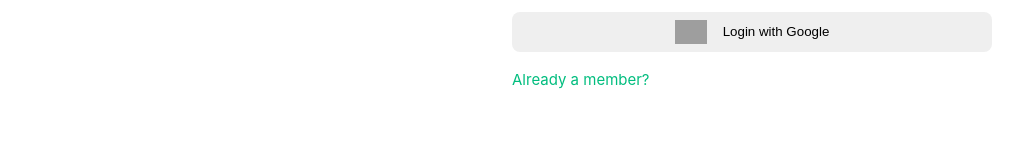
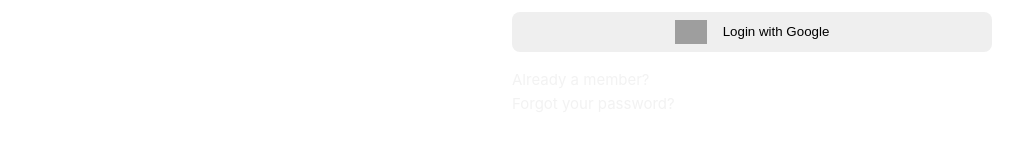
Before and after one commit to diogenesOliver/Task-s, a Vue app in the folder web/: page / in a window 1280 px wide. Shown: the part 551-702 px from the top of the page, without its empty margins (128-1151 px from the left). Built offline with nearby package versions, Linux system fonts and the light colour scheme; grey boxes are pictures that could not be loaded.

Commit message:
feat: Finalizing sig-in page

```diff
--- a/web/src/components/SignInComponent.vue
+++ b/web/src/components/SignInComponent.vue
@@ -23,7 +23,9 @@ import ButtonComponent from './ButtonComponent.vue';
             Login with Google
         </button>
 
-        <a href="">Already a member?</a>
+        <a href="" class="link">Already a member?</a>
+        <br>
+        <a href="" class="link forgot">Forgot your password?</a>
 
     </div>
 </template>
@@ -104,4 +106,12 @@ small {
     margin-left: 12rem;
     margin-top: 3rem;
 }
+
+.link{
+    color: #EBEBEBA3;
+}
+
+.link:hover{
+    background-color: transparent;
+}
 </style>
```
